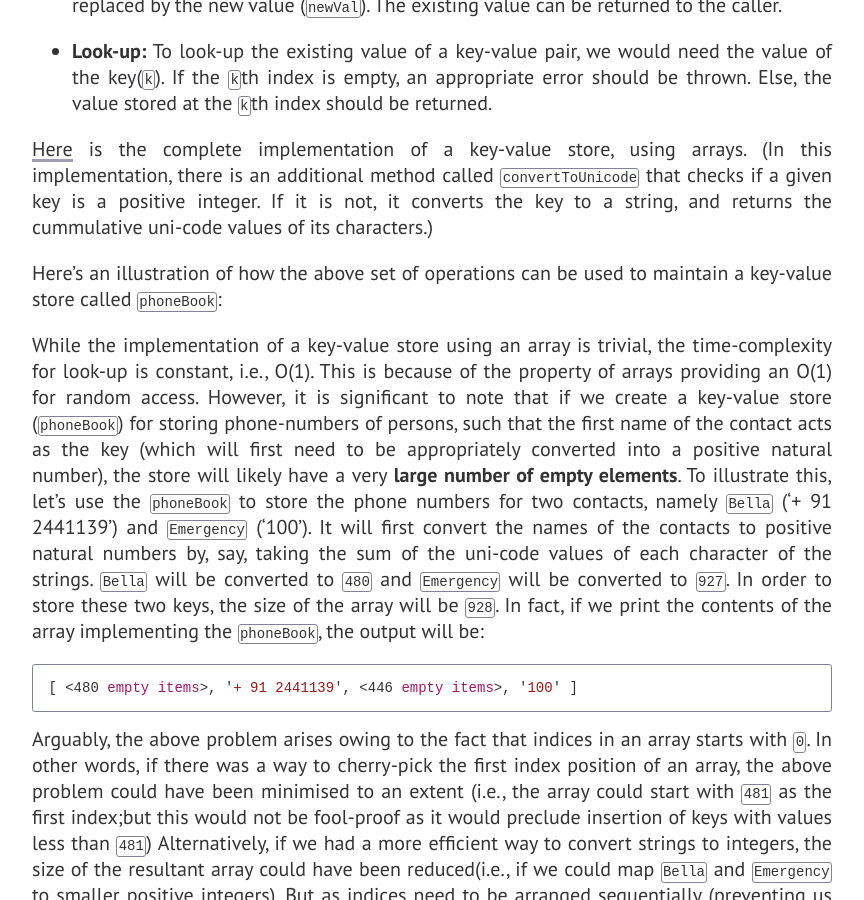
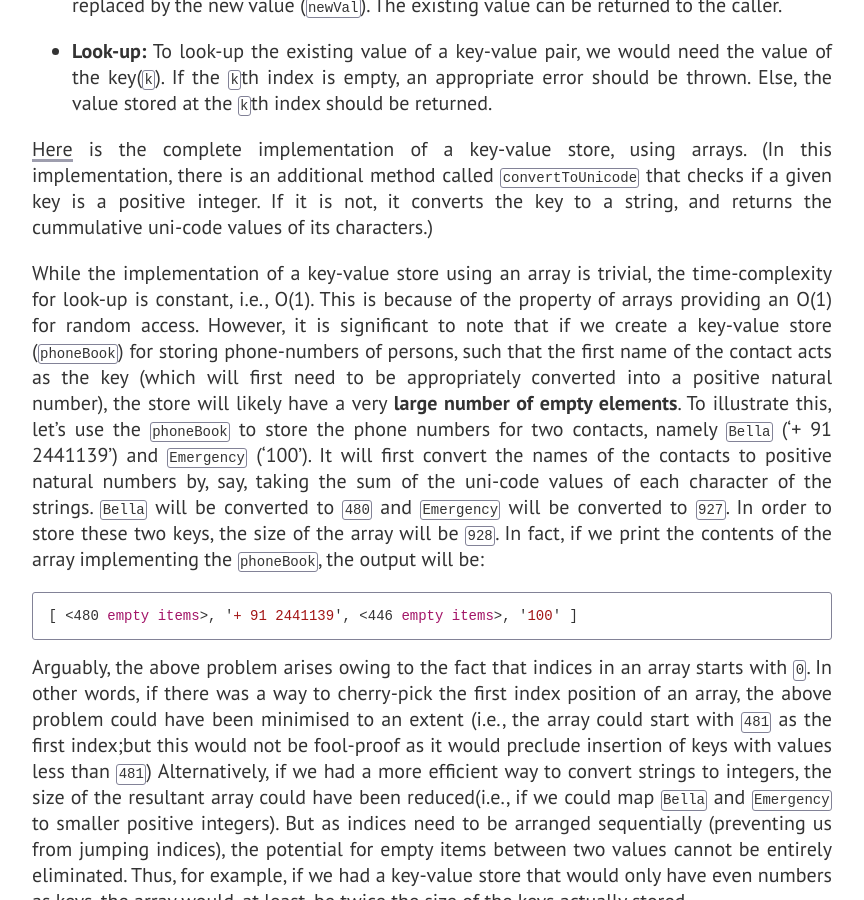
Before and after one commit to oitee/oitee.github.io, a Jekyll site: the page built from _posts/2021-09-30-hash-tables.md, in a window 1280 px wide and 900 px high, scrolled down 1526 px. Shown: the whole window, without its empty margins (208-1072 px from the left). Built offline with Jekyll 4.4.1, drawn with Linux system fonts in a browser that asks for light colours; some web fonts are replaced; some of the changed text lies outside the part shown.

Commit message:
Minor edits

````diff
--- a/_posts/2021-09-30-hash-tables.md
+++ b/_posts/2021-09-30-hash-tables.md
@@ -32,8 +32,6 @@ The simplest way to implement a key-value store is to **treat the index of an ar
 - **Look-up:** To look-up the existing value of a key-value pair, we would need the value of the key(`k`). If the `k`th index is empty, an appropriate error should be thrown. Else, the value stored at the `k`th index should be returned.
 
 [Here](https://github.com/oitee/hash-browns/blob/main/key_value_array.js) is the complete implementation of a key-value store, using arrays. (In this implementation, there is an additional method called `convertToUnicode` that checks if a given key is a positive integer. If it is not, it converts the key to a string, and returns the cummulative uni-code values of its characters.)
-
-Here's an illustration of how the above set of operations can be used to maintain a key-value store called `phoneBook`:
 
 While the implementation of a key-value store using an array is trivial, the time-complexity for look-up is constant, i.e., O(1). This is because of the property of arrays providing an O(1) for random access. However, it is significant to note that if we create a key-value store (`phoneBook`) for storing phone-numbers of persons, such that the first name of the contact acts as the key (which will first need to be appropriately converted into a positive natural number), the store will likely have a very **large number of empty elements**. To illustrate this, let's use the `phoneBook` to store the phone numbers for two contacts, namely `Bella` ('+ 91 2441139') and `Emergency` ('100'). It will first convert the names of the contacts to positive natural numbers by, say, taking the sum of the uni-code values of each character of the strings. `Bella` will be converted to `480` and `Emergency` will be converted to `927`. In order to store these two keys, the size of the array will be `928`. In fact, if we print the contents of the array implementing the `phoneBook`, the output will be:
 
@@ -126,7 +124,7 @@ class HashTable {
   }
 ```
 
-#### Insertion:
+#### Insertion
 
 As discussed above, each key-value pair should be inserted in the index corresponding to the hash-value of the key. Thus, before carrying out the insertion, it is important to find the return value of the hash function. As our hash function will only work on positive natural numbers (as the range of hash-values should be between 0 and the desired size of the array), we need to check that first. If a given key is not a positive natural number, an appropriate error should be thrown.
 
@@ -166,7 +164,7 @@ isNumber(key) {
   }
 ```
 
-#### Deletion:
+#### Deletion
 
 To carry out the deletion operation, it will be important to check: a) that the given key is a positive natural number, and b) it is currently present in the hash table. If the key is not present in the hash table or if the key is not a positive natural number, an appropriate error should be thrown.
 
@@ -187,7 +185,7 @@ delete(key) {
   }
 ```
 
-#### Update:
+#### Update
 
 To implement the updation operation, the following should be checked: a) the validity of the key, and b) whether the key is present in the hash table. If the key is not present in the hash table or if the key is not valid, an appropriate error should be thrown.
 
@@ -231,7 +229,7 @@ Given that hash functions are many-to-one functions, it is possible that two key
 
 There are largely two ways of handling collisions: a) separate chaining, and b) probing
 
-#### Separate Chaining:
+### Separate Chaining
 
 Instead of directly storing the associated value of the key in the relevant (hash-value) index of the array, each slot of the array can contain a linked list. Each time a key-value pair needs to be inserted to the hash table, the key-value pair will be inserted as a new node in the linked list at the hash-value index of the array. In this way, in the event of a collision, additional key-value pairs will be inserted as new nodes to the relevant linked-list. This makes each index of the array, a 'hash bucket'.
 
@@ -239,11 +237,11 @@ It is significant to note that, both the key and its associated value should be
 
 The time-complexity for the look-up operation in a linked-list is O(n). To increase the efficiency of the hash table, separate chaining can be implemented using a binary search tree (instead of a linked list), as it will provide a time-complexity of O(log n).
 
-### Implementing Separate Chaining:
+### Implementing Separate Chaining
 
 The following part discusses the implementation of linked-list based separate chaining.
 
-##### Insertion:
+#### Insertion
 
 As opposed to the simple implementation shown above, the insertion operation should add a new node (carrying the the key-value pair) to the linked-list stored in the hash-value index of the array.
 
@@ -311,9 +309,7 @@ find(key) {
   }
 ```
 
-The complete implementation can be found [here](/hash-browns/blob/main/hash_table_chaining_linkedList.mjs).
-
-##### Deletion:
+#### Deletion
 
 In addition to the general checks required to be carried out (i.e., checking the validity of the key and the existence of the key in the hash table), this operation will call the `delete` method of the `Node` object stored in the relevant hashed-to index of the array. This method deletes the relevant node (containing the key) from the linked-list and returns the head-node of that linked-list. The returned head-node is stored in the index of the array.
 
@@ -337,7 +333,7 @@ delete(key) {
   }
 ```
 
-##### Updation and Look-Up:
+#### Updation and Look-Up
 
 The updation and look-up operations will rely on the `find` method of the `Node` object stored in the hashed-to index of the array. This method returns the node containing the relevant node of the linked-list containing the given key. In the case of the updation operation, the `value` property of that node is updated to the new value. In the case of look-up, the `value` property is returned.
 
@@ -386,7 +383,7 @@ Like in the case with separate chaining, it would be important to store both the
 
 Also, it is important to note that while deleting an existing key-value pair from the hash table, the existing pair should be replaced with a special value (such as `NaN`) in order to differentiate itself from an empty slot (which is marked as `null`). This distinction is important, as the search for a key-value pair should be terminated only when an empty slot is reached, and not upon reaching a slot that erstwhile contained a key-value pair.
 
-### Implementing Probing:
+### Implementing Probing
 
 To implement the hash table operations, using linear probing, it would be crucial to write a method (`findIndex`) that can find the index of a given key in the hash table. This method will start from the hash-value index of the array and continue looking for the given key (by following the probing sequence), till it either reaches the given key or reaches an empty slot. If the given key is found, it should return the key-value pair. Otherwise, it should return `null`, indicating the absence of the key in the hash table.
 
@@ -417,7 +414,7 @@ findIndex(key) {
 
 Note that there are two for-loops: one for running the probing sequence from the hash-value index till the end of the array, and two, for running the probing sequence from the beginning of the array till the hash-value.
 
-##### Insertion:
+#### Insertion
 
 A new key-value pair should be inserted in the first empty slot available, starting with the hash-value index, and following the probing sequence. As noted above, while inserting a new pair, a new object containing both the key and the value, should be inserted in the index.
 
@@ -448,7 +445,7 @@ insert(key, value) {
 
 It is important to note that, while inserting a new key-value pair, any slot containing `null` or `NaN` should be considered as an 'empty' slot.
 
-##### Deletion
+#### Deletion
 
 To delete an existing pair, the relevant slot of the array should be replaced with `NaN`:
 
````
Also changed, not shown: other parts of _posts/2021-09-30-hash-tables.md (+6 -3 lines).
